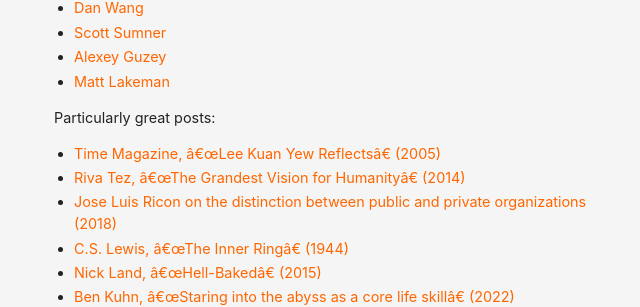
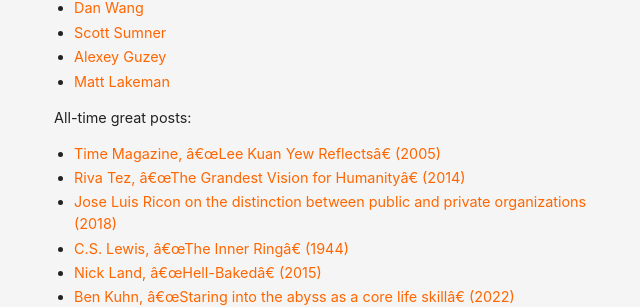
Before and after one commit to danschlz/danschulz.github.io, a Jekyll site: the page built from links.md, in a window 1280 px wide. Shown: the part 606-913 px from the top of the page, without its empty margins (306-946 px from the left). Built offline with Jekyll 4.4.1, drawn with Linux system fonts in a browser that asks for light colours.

Commit message:
Update links.md

```diff
--- a/links.md
+++ b/links.md
@@ -28,7 +28,7 @@ To my delight, the quality and variety of online writing seems to have been gett
 * [Alexey Guzey](https://guzey.com/)
 * [Matt Lakeman](https://dormin.org/)
 
-Particularly great posts:
+All-time great posts:
 
 - [Time Magazine, "Lee Kuan Yew Reflects" (2005)](http://content.time.com/time/subscriber/printout/0,8816,1137705,00.html)
 - [Riva Tez, "The Grandest Vision for Humanity" (2014)](https://www.hardtowrite.com/grandestvision/)
```
